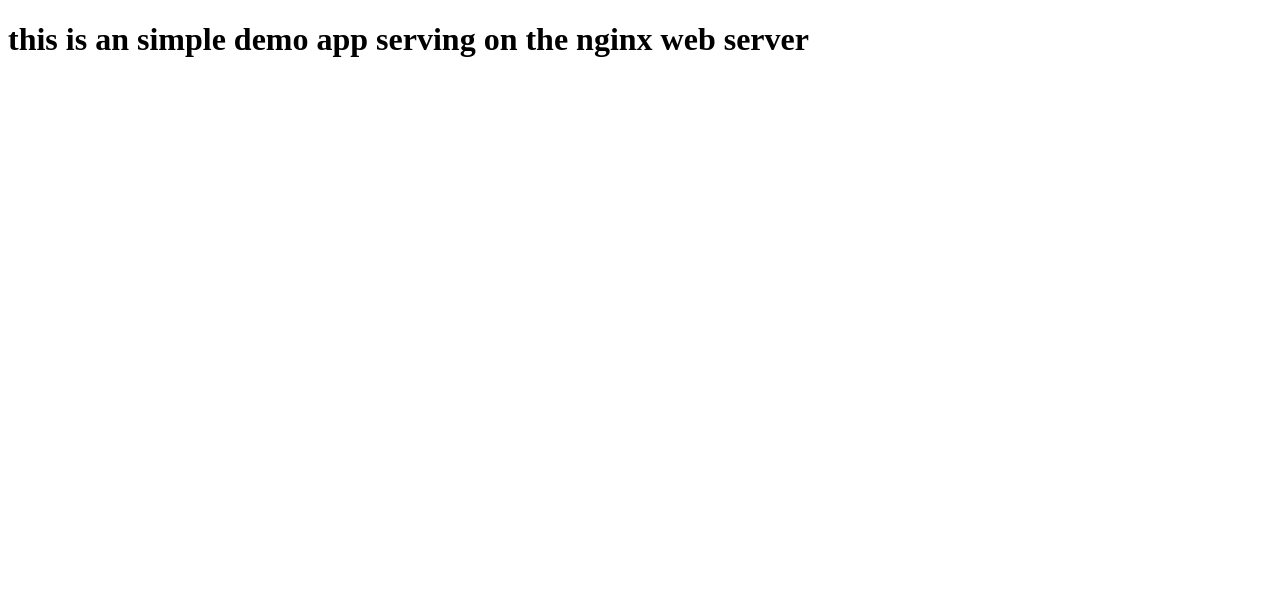
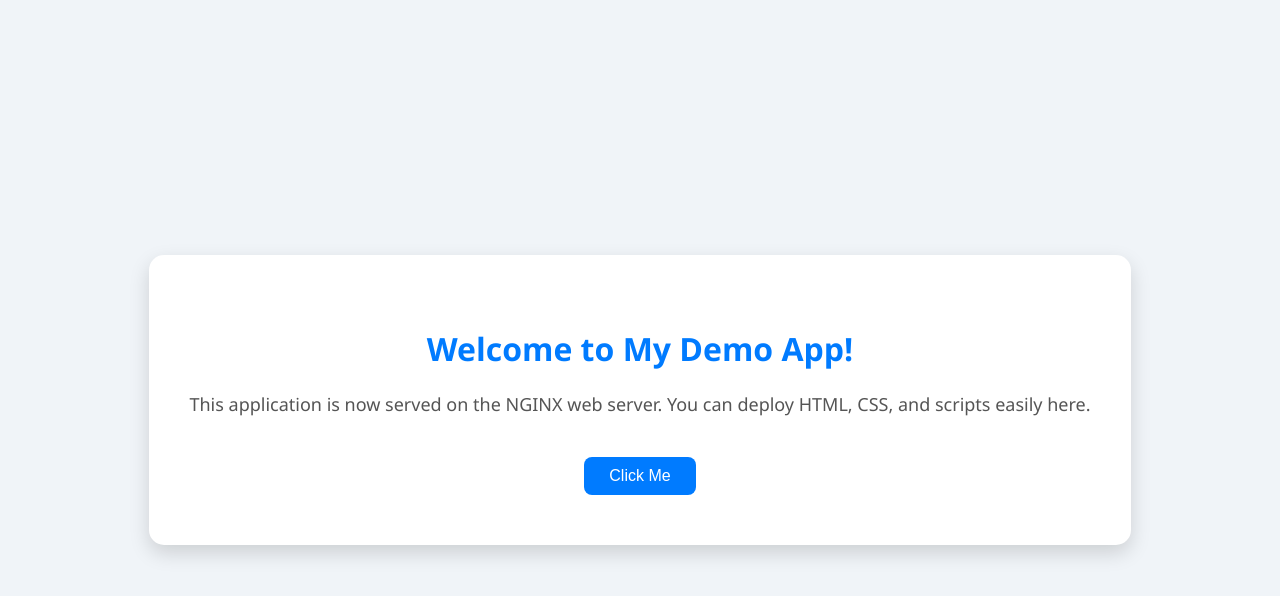
Before and after one commit to Yash-03042005/Nginx-CICD-Pipeline, a plain HTML site: page index.html in a window 1280 px wide. Drawn offline with Linux system fonts and the light colour scheme.

Commit message:
final change

```diff
--- a/index.html
+++ b/index.html
@@ -3,9 +3,62 @@
 <head>
     <meta charset="UTF-8">
     <meta name="viewport" content="width=device-width, initial-scale=1.0">
-    <title>Document</title>
+    <title>Demo NGINX App</title>
+    <style>
+        /* Internal CSS */
+        body {
+            font-family: 'Segoe UI', Tahoma, Geneva, Verdana, sans-serif;
+            margin: 0;
+            padding: 0;
+            background: #f0f4f8;
+            display: flex;
+            justify-content: center;
+            align-items: center;
+            height: 100vh;
+            color: #333;
+        }
+
+        .container {
+            text-align: center;
+            background-color: #ffffff;
+            padding: 50px 40px;
+            border-radius: 15px;
+            box-shadow: 0 8px 20px rgba(0, 0, 0, 0.15);
+        }
+
+        h1 {
+            color: #007BFF;
+            margin-bottom: 20px;
+        }
+
+        p {
+            font-size: 18px;
+            line-height: 1.6;
+            color: #555;
+        }
+
+        button {
+            margin-top: 20px;
+            padding: 10px 25px;
+            font-size: 16px;
+            background-color: #007BFF;
+            color: white;
+            border: none;
+            border-radius: 8px;
+            cursor: pointer;
+            transition: 0.3s;
+        }
+
+        button:hover {
+            background-color: #0056b3;
+        }
+    </style>
 </head>
 <body>
-    <h1> this is an simple demo app serving on the nginx web server</h1>
+    <div class="container">
+        <h1>Welcome to My Demo App!</h1>
+        <p>This application is now served on the NGINX web server. You can deploy HTML, CSS, and scripts easily here.</p>
+        <button onclick="alert('Hello! This is a demo button.')">Click Me</button>
+    </div>
 </body>
 </html>
```
Also changed, not shown: 1 other file.
